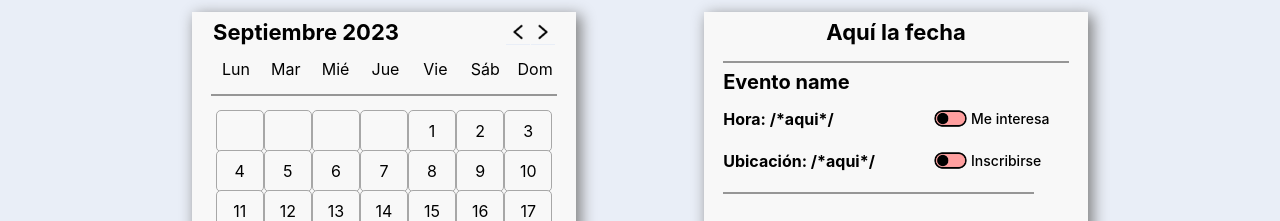
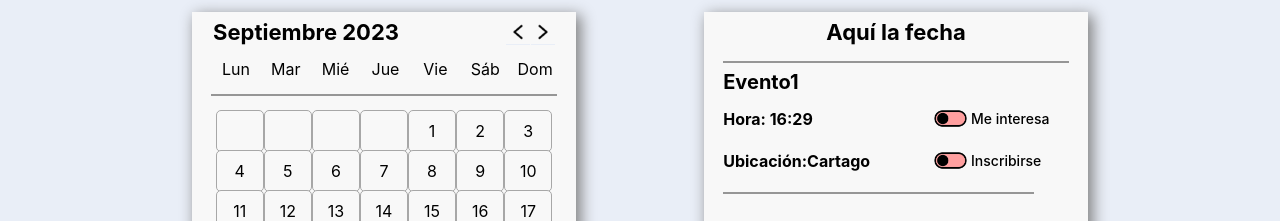
Before and after one commit to joctan-tec/AssociationsEvents, a React (Create React App) app in the folder associations-events/: page /home in a window 1280 px wide. Shown: the part 159-380 px from the top of the page. Built offline with nearby package versions, Linux system fonts and the light colour scheme.

Commit message:
feat:add parameters in events

```diff
--- a/associations-events/src/components/Event.js
+++ b/associations-events/src/components/Event.js
@@ -4,7 +4,7 @@ import on from '../assets/switch_on.png';
 import off from '../assets/switch_off.png';
 
 
-export default function Event() {
+export default function Event(props) {
     const [stateButtom,changeState] = useState(false);
 
     const swapSwitch = () => {
@@ -22,10 +22,10 @@ export default function Event() {
                 <div className="one-event">
                 </div>
             </div>
-            <h3 id="event-name">Evento name</h3>
+            <h3 id="event-name">{props.name}</h3>
             <div className="individual">
                <div className="header-calendar">
-                    <h4 id="name">Hora: /*aqui*/</h4>
+                    <h4 id="name">Hora: {props.hour}</h4>
                     <div className="container-buttom">
                     <div className="switch-container-calendar">
                         <div id="switch-buttom">
@@ -38,7 +38,7 @@ export default function Event() {
 
                 </div>
                 <div className="header-calendar">
-                    <h4 id="name">Ubicación: /*aqui*/</h4>
+                    <h4 id="name">Ubicación:{props.location}</h4>
                     <div className="container-buttom">
                     <div className="switch-container-calendar">
                         <div id="switch-buttom">
--- a/associations-events/src/components/ViewEventsPerDate.js
+++ b/associations-events/src/components/ViewEventsPerDate.js
@@ -15,7 +15,11 @@ export default function EventPerDate() {
             </div>
             <div className="line-event"></div>
             <div className="event-list">
-            <Event />
+                <Event
+                    name="Evento1"
+                    hour="16:29"
+                    location="Cartago"
+                />
                 </div>
         </div>
 
```
